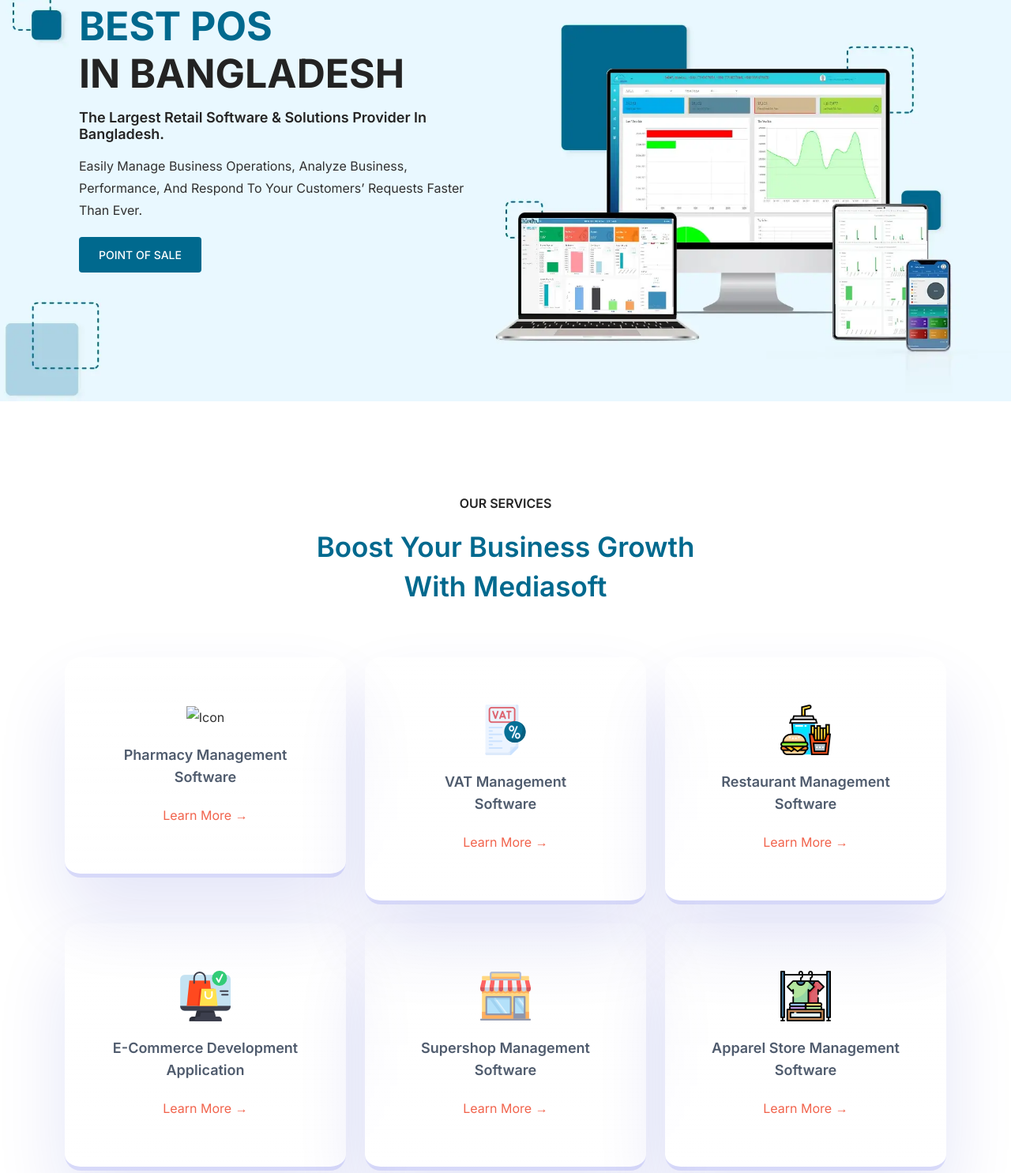
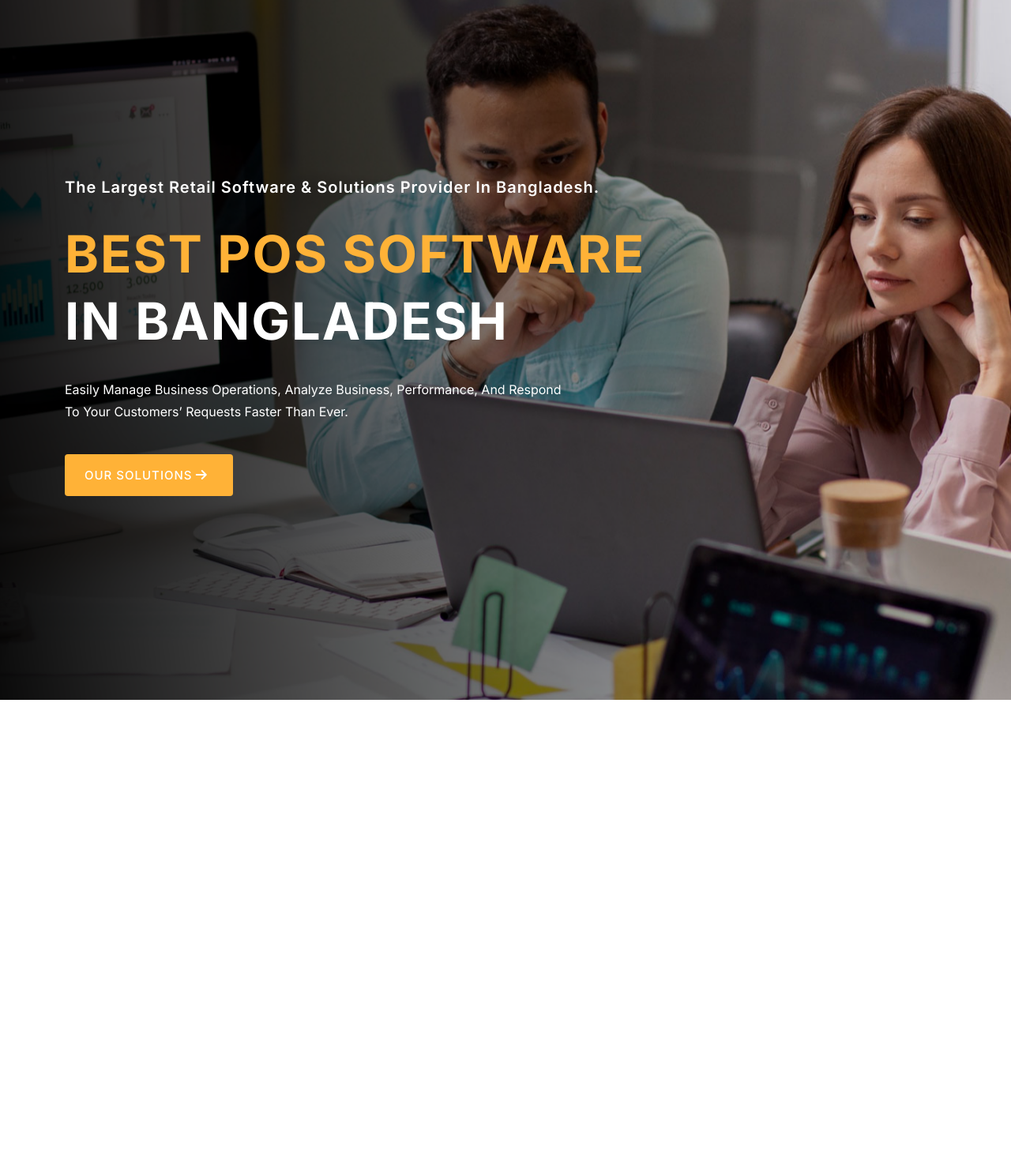
Before and after one commit to KawserAhmedRoni/mediasoft, a plain HTML site: page index.html in a window 1280 px wide. Shown: the part 25-1510 px from the top of the page at 79% size. After the commit the page ends 911 px from the top, so only its background shows below. Drawn offline with Linux system fonts and the light colour scheme.

Commit message:
banner change now

```diff
--- a/assets/js/script.js
+++ b/assets/js/script.js
@@ -33,6 +33,50 @@
 		}
 	});
 	// Header area end here ***
+
+	var sliderActive1 = ".banner-slider";
+	var sliderInit1 = new Swiper(sliderActive1, {
+		loop: true,
+		slidesPerView: 1,
+		speed: 4000,
+		effect: "fade",
+		autoplay: {
+			delay: 7000,
+			disableOnInteraction: false,
+		},
+		pagination: {
+			el: ".banner-pegi",
+			type: "fraction",
+		},
+	});
+	// Here this is use for animate ***
+	function animated_swiper(selector, init) {
+		var animated = function animated() {
+			$(selector + " [data-animation]").each(function () {
+				var anim = $(this).data("animation");
+				var delay = $(this).data("delay");
+				var duration = $(this).data("duration");
+				$(this)
+					.removeClass("anim" + anim)
+					.addClass(anim + " animated")
+					.css({
+						webkitAnimationDelay: delay,
+						animationDelay: delay,
+						webkitAnimationDuration: duration,
+						animationDuration: duration,
+					})
+					.one("animationend", function () {
+						$(this).removeClass(anim + " animated");
+					});
+			});
+		};
+		animated();
+		init.on("slideChange", function () {
+			$(sliderActive1 + " [data-animation]").removeClass("animated");
+		});
+		init.on("slideChange", animated);
+	}
+	animated_swiper(sliderActive1, sliderInit1);
 
 	// Scroll down area start here ***
 	$("#scrollDown").on("click", function () {
--- a/assets/sass/_abstracts/_variables.scss
+++ b/assets/sass/_abstracts/_variables.scss
@@ -3,7 +3,7 @@
 	--inter: "Inter", sans-serif;
 
 	// Colors ***
-	--primary-color: #00698e;
+	--primary-color: #ffb237;
 	--secondary-color: #f1634c;
 	--sub-bg: #f5f5f5;
 	--heading-color: #232323;
--- a/assets/sass/_components/_buttons.scss
+++ b/assets/sass/_components/_buttons.scss
@@ -1,6 +1,6 @@
 // Button one area start here ***
-.btn-one{
-    padding: 8px 25px;
+.btn-one {
+	padding: 12px 25px;
 	font-weight: 500;
 	color: var(--primary-color);
 	transition: var(--transition);
@@ -9,14 +9,15 @@
 	text-transform: capitalize;
 	background-color: var(--primary-color);
 	overflow: hidden;
-    span{
+	span {
 		color: var(--white);
 		position: relative;
 		transition: var(--transition);
 		text-transform: uppercase;
-    font-size: 14px;
+		font-size: 15px;
+		letter-spacing: 1px;
 	}
-    &::before{
+	&::before {
 		position: absolute;
 		content: "";
 		width: 0%;
@@ -26,9 +27,8 @@
 		bottom: 0px;
 		background-color: var(--heading-color);
 		transition: var(--transition);
-
 	}
-    &:hover::before{
+	&:hover::before {
 		width: 100%;
 		left: 0px;
 	}
--- a/assets/sass/_layout/_banner.scss
+++ b/assets/sass/_layout/_banner.scss
@@ -1,18 +1,64 @@
 // Banner one area start here ***
-.banner{
+.banner {
 	position: relative;
-    &__bg{
+	.content {
+		position: relative;
+		z-index: 10;
+		padding: 250px 0;
+		h1 {
+			font-size: 65px;
+			font-weight: 700;
+			line-height: 85px;
+			letter-spacing: 2px;
+			color: var(--white);
+			position: relative;
+		}
+		h4 {
+			font-size: 20px;
+			text-transform: capitalize;
+			letter-spacing: 1px;
+		}
+	}
+	.slide-bg:before {
+		position: absolute;
+		content: "";
 		width: 100%;
+		height: 100%;
+		top: 0;
+		left: 0;
+		background: linear-gradient(262.49deg, #000000 0%, rgba(0, 0, 0, 0) 100%);
+		z-index: -1;
+		transform: rotate(-180deg);
 	}
-    &__content{
+	.slide-bg {
 		position: absolute;
-        left: 100px;
-        top: 38%;
-        transform: translateY(-50%);
-        width: 40%;
-        h4{
-            padding: 15px 0;
+		left: 0;
+		top: 0;
+		width: 100%;
+		height: 100%;
+		opacity: 1;
+		z-index: -2;
+		background-repeat: no-repeat;
+		background-position: center center;
+		background-size: cover;
+		transform: scale(1);
+		-webkit-transition: all 8s ease-out 0s;
+		-moz-transition: all 8s ease-out 0s;
+		-ms-transition: all 8s ease-out 0s;
+		-o-transition: all 8s ease-out 0s;
+		transition: all 8s ease-out 0s;
 	}
+	.swiper-slide-active .slide-bg {
+		-webkit-transform: scale(1.12);
+		-moz-transform: scale(1.12);
+		transform: scale(1.12);
+	}
+	.slider-info {
+		position: absolute;
+		top: 50%;
+		left: 1%;
+		z-index: 2;
+		transform: rotate(90deg);
 	}
 }
 // Banner one area end here ***
--- a/assets/sass/_layout/_section.scss
+++ b/assets/sass/_layout/_section.scss
@@ -13,35 +13,5 @@
 // Section header area end here ***
 
 // Service area start here ***
-.service{
-	&__icon{
-		transition: var(--transition);
-	}
-	&__content{
-		p{
-			font-size: 18px;
-			color: #4f5b6d;
-			font-weight: 600;
-			padding: 20px 0;
-		}
-		a{
-			color: var(--secondary-color);
-		}
-	}
-	&__item{
-		border-radius: 20px;
-		padding: 60px 40px;
-		text-align: center;
-		background-image: linear-gradient(180deg,rgba(255,255,255,0),#fff);
-		border-width: 0 0 5px;
-		border-style: solid;
-		border-color: #5a5fe73d;
-		box-shadow: 0 48px 92px 0 rgb(21 29 189 / 11%);
-		&:hover{
-			.service__icon{
-				transform: rotateY(360deg);
-			}
-		}
-	}
-}
+
 // Service area end here ***
--- a/index.html
+++ b/index.html
@@ -1,5 +1,6 @@
 <!DOCTYPE html>
 <html lang="en">
+
 <head>
 	<meta charset="UTF-8" />
 	<meta http-equiv="X-UA-Compatible" content="IE=edge" />
@@ -31,201 +32,90 @@
 	<main>
 		<!-- Banner area start here -->
 		<section class="banner">
-				<img
-					class="banner__bg"
-					src="assets/images/banner/banner.webp"
-					alt="banner-image"
-				/>
-				<div class="banner__content">
-					<h1
-						class="wow fadeInUp"
-						data-wow-duration="1.2s"
-						data-wow-delay=".2s"
-					>
-						<span class="primary-color">BEST POS </span> <br />
+			<div class="swiper banner-slider">
+				<div class="swiper-wrapper">
+					<div class="swiper-slide">
+						<div class="slide-bg" data-background="assets/images/banner/01.jpg"></div>
+						<div class="container">
+							<div class="content">
+								<h4 class="text-white mb-30" data-animation="fadeInUp" data-delay="1s">The Largest
+									Retail Software & Solutions Provider In
+									Bangladesh.
+								</h4>
+								<h1 data-animation="fadeInUp" data-delay="1.2s"><span class="primary-color">BEST POS
+										SOFTWARE</span> <br>
 									IN BANGLADESH
 								</h1>
-					<h4
-						class="wow fadeInUp"
-						data-wow-duration="1.4s"
-						data-wow-delay=".4s"
-					>
-						The Largest Retail Software & Solutions Provider In
-						Bangladesh.
-					</h4>
-					<p
-						class="wow fadeInUp"
-						data-wow-duration="1.6s"
-						data-wow-delay=".6s"
-					>
-						Easily manage business operations, analyze business,
-						performance, and respond to your customers’ requests faster
-						than ever.
-					</p>
-					<a
-						data-wow-duration="1.8s"
-						data-wow-delay=".8s"
-						href="#0"
-						class="btn-one wow fadeInUp mt-20"
-						><span> Point of Sale</span></a
-					>
-				</div>
-			</section>
-			<!-- Banner area end here -->
-
-			<!-- Service area start here -->
-			<section class="service-area pt-120 pb-120">
-				<div class="container">
-					<div class="section-header text-center">
-						<h5
-							class="wow fadeInUp"
-							data-wow-duration="1.2s"
-							data-wow-delay=".2s"
-						>
-							Our Services
-						</h5>
-						<h2
-							class="wow fadeInUp"
-							data-wow-duration="1.4s"
-							data-wow-delay=".4s"
-						>
-							Boost Your Business Growth <br />
-							With Mediasoft
-						</h2>
-					</div>
-					<div class="row g-4">
-						<div
-							class="col-lg-4 col-md-6 wow fadeInUp"
-							data-wow-duration="1.2s"
-							data-wow-delay=".2s"
-						>
-							<div class="service__item">
-								<div class="service__icon">
-									<img
-										src="assets/images/icon/service1.png"
-										alt="icon"
-									/>
-								</div>
-								<div class="service__content">
-									<p>
-										Pharmacy Management <br />
-										Software
-									</p>
-									<a href="#0">Learn more → </a>
+								<p class="text-white mt-30" data-animation="fadeInUp" data-delay="1.4s">Easily manage
+									business
+									operations,
+									analyze business, performance, and respond <br> to your customers’ requests faster
+									than
+									ever.</p>
+								<a href="#0" class="btn-one mt-40" data-animation="fadeInUp" data-delay="1.7s"><span>Our
+										Solutions</span> <i class="fa-solid text-white pe-2 fa-arrow-right"></i></a>
 							</div>
 						</div>
 					</div>
-						<div
-							class="col-lg-4 col-md-6 wow fadeInUp"
-							data-wow-duration="1.3s"
-							data-wow-delay=".3s"
-						>
-							<div class="service__item">
-								<div class="service__icon">
-									<img
-										src="assets/images/icon/service2.png"
-										alt="icon"
-									/>
-								</div>
-								<div class="service__content">
-									<p>
-										VAT Management <br />
-										Software
-									</p>
-									<a href="#0">Learn more → </a>
+					<div class="swiper-slide">
+						<div class="slide-bg" data-background="assets/images/banner/02.jpg"></div>
+						<div class="container">
+							<div class="content">
+								<h4 class="text-white mb-30" data-animation="fadeInUp" data-delay="1s">The Largest
+									Retail Software & Solutions Provider In
+									Bangladesh.
+								</h4>
+								<h1 data-animation="fadeInUp" data-delay="1.2s"><span class="primary-color">BEST POS
+										SOFTWARE</span> <br>
+									IN BANGLADESH
+								</h1>
+								<p class="text-white mt-30" data-animation="fadeInUp" data-delay="1.4s">Easily manage
+									business
+									operations,
+									analyze business, performance, and respond <br> to your customers’ requests faster
+									than
+									ever.</p>
+								<a href="#0" class="btn-one mt-40" data-animation="fadeInUp" data-delay="1.7s"><span>Our
+										Solutions</span> <i class="fa-solid text-white pe-2 fa-arrow-right"></i></a>
 							</div>
 						</div>
 					</div>
-						<div
-							class="col-lg-4 col-md-6 wow fadeInUp"
-							data-wow-duration="1.4s"
-							data-wow-delay=".4s"
-						>
-							<div class="service__item">
-								<div class="service__icon">
-									<img
-										src="assets/images/icon/service3.png"
-										alt="icon"
-									/>
-								</div>
-								<div class="service__content">
-									<p>
-										Restaurant Management <br />
-										Software
-									</p>
-									<a href="#0">Learn more → </a>
-								</div>
-							</div>
-						</div>
-						<div
-							class="col-lg-4 col-md-6 wow fadeInUp"
-							data-wow-duration="1.5s"
-							data-wow-delay=".5s"
-						>
-							<div class="service__item">
-								<div class="service__icon">
-									<img
-										src="assets/images/icon/service4.png"
-										alt="icon"
-									/>
-								</div>
-								<div class="service__content">
-									<p>
-										E-commerce Development <br />
-										Application
-									</p>
-									<a href="#0">Learn more → </a>
-								</div>
-							</div>
-						</div>
-						<div
-							class="col-lg-4 col-md-6 wow fadeInUp"
-							data-wow-duration="1.6s"
-							data-wow-delay=".6s"
-						>
-							<div class="service__item">
-								<div class="service__icon">
-									<img
-										src="assets/images/icon/service5.png"
-										alt="icon"
-									/>
-								</div>
-								<div class="service__content">
-									<p>
-										Supershop Management <br />
-										Software
-									</p>
-									<a href="#0">Learn more → </a>
-								</div>
-							</div>
-						</div>
-						<div
-							class="col-lg-4 col-md-6 wow fadeInUp"
-							data-wow-duration="1.7s"
-							data-wow-delay=".7s"
-						>
-							<div class="service__item">
-								<div class="service__icon">
-									<img
-										src="assets/images/icon/service6.png"
-										alt="icon"
-									/>
-								</div>
-								<div class="service__content">
-									<p>
-										Apparel Store Management <br />
-										Software
-									</p>
-									<a href="#0">Learn more → </a>
+					<div class="swiper-slide">
+						<div class="slide-bg" data-background="assets/images/banner/03.jpg"></div>
+						<div class="container">
+							<div class="content">
+								<h4 class="text-white mb-30" data-animation="fadeInUp" data-delay="1s">The Largest
+									Retail Software & Solutions Provider In
+									Bangladesh.
+								</h4>
+								<h1 data-animation="fadeInUp" data-delay="1.2s"><span class="primary-color">BEST POS
+										SOFTWARE</span> <br>
+									IN BANGLADESH
+								</h1>
+								<p class="text-white mt-30" data-animation="fadeInUp" data-delay="1.4s">Easily manage
+									business
+									operations,
+									analyze business, performance, and respond <br> to your customers’ requests faster
+									than
+									ever.</p>
+								<a href="#0" class="btn-one mt-40" data-animation="fadeInUp" data-delay="1.7s"><span>Our
+										Solutions</span> <i class="fa-solid text-white pe-2 fa-arrow-right"></i></a>
 							</div>
 						</div>
 					</div>
 				</div>
 			</div>
 		</section>
-			<!-- Service area end here -->
+		<!-- Banner area end here -->
 
-			<!-- Service area end here -->
+		<!-- Service area start here -->
+		<section class="service-area">
+			<div class="container">
+				<div class="col-lg-4">
+					<div class="service__item"></div>
+				</div>
+			</div>
+		</section>
 		<!-- Service area end here -->
 	</main>
 
@@ -254,4 +144,5 @@
 	<!-- Script Js -->
 	<script src="assets/js/script.js"></script>
 </body>
+
 </html>
```
Also changed, not shown: assets/css/style.css, assets/images/banner/01.jpg (added), assets/images/banner/02.jpg (added), assets/images/banner/03.jpg (added), assets/images/banner/banner.webp (deleted). Lines whose indentation alone changed are shown as unchanged.
